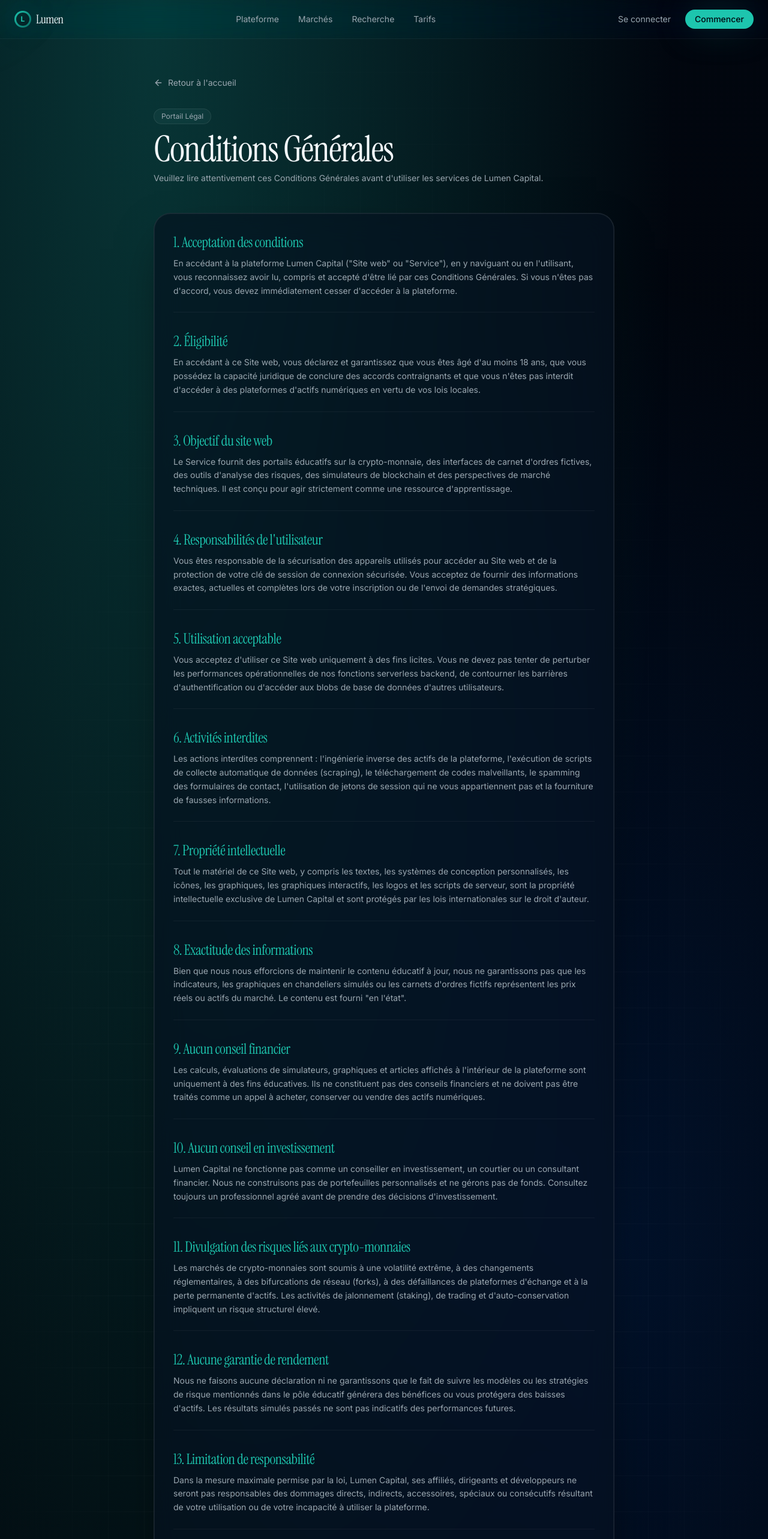
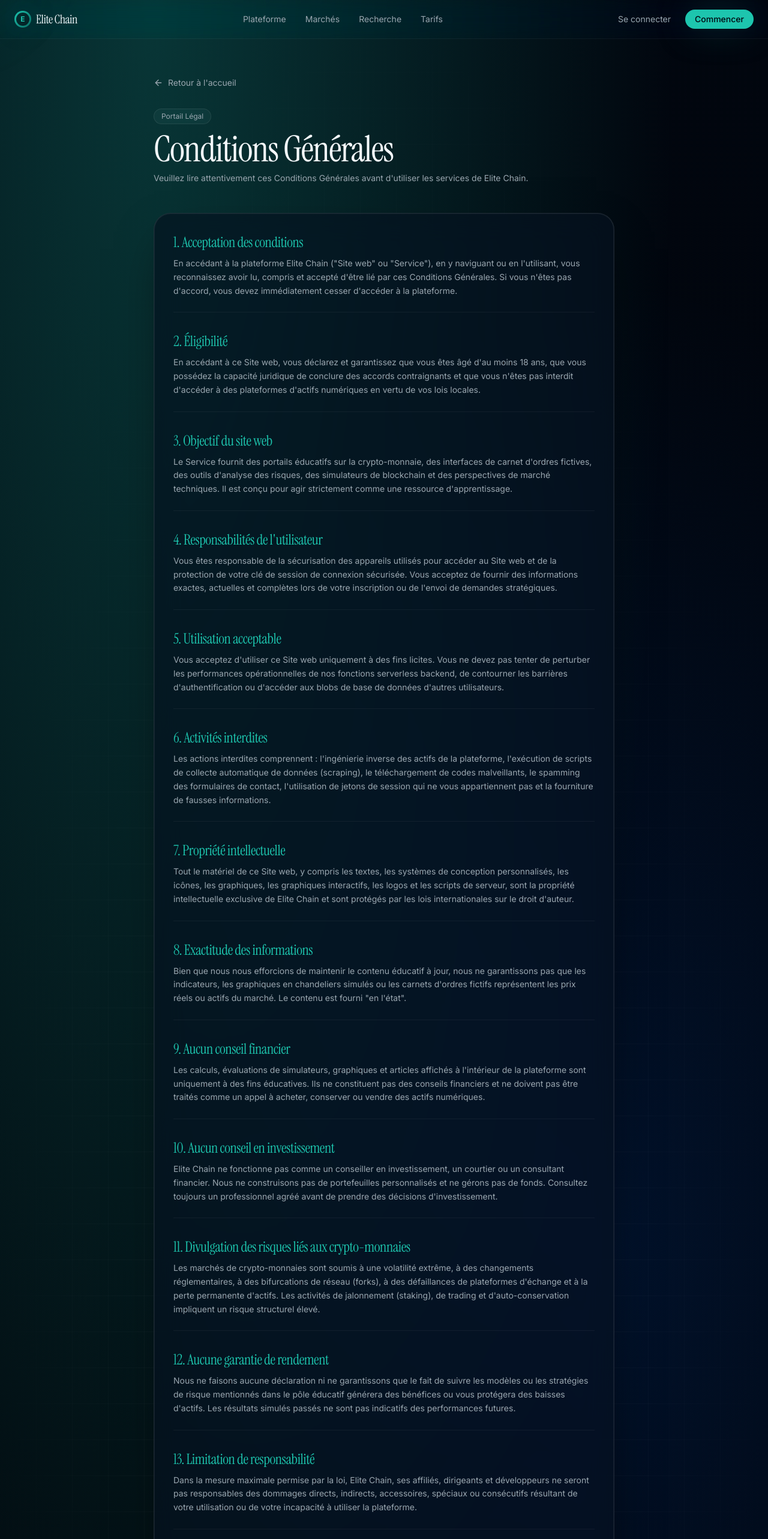
Before and after one commit to MohanPrasathSece/apex-capital, a React (Vite) app: page /terms in a window 1280 px wide. Shown: the top 2566 px of the page at 60% size. Built offline with nearby package versions, Linux system fonts and the light colour scheme.

Commit message:
design: update layout spacing and typography, keep original teal theme and Elite Chain branding

```diff
--- a/index.html
+++ b/index.html
@@ -3,12 +3,12 @@
   <head>
     <meta charset="UTF-8" />
     <meta name="viewport" content="width=device-width, initial-scale=1.0" />
-    <title>Lumen - Premium Crypto Investment Platform</title>
+    <title>Elite Chain - Premium Crypto Investment Platform</title>
     <meta
       name="description"
-      content="Lumen is a refined cryptocurrency investment platform built for serious investors. Smart portfolios, live analytics, institutional security."
+      content="Elite Chain is a refined cryptocurrency investment platform built for serious investors. Smart portfolios, live analytics, institutional security."
     />
-    <meta property="og:title" content="Lumen - Premium Crypto Investment Platform" />
+    <meta property="og:title" content="Elite Chain - Premium Crypto Investment Platform" />
     <meta
       property="og:description"
       content="Smart portfolios, live analytics, institutional security."
--- a/src/components/auth-modals.tsx
+++ b/src/components/auth-modals.tsx
@@ -170,7 +170,7 @@ export function AuthModals() {
             <div className="mt-6 text-center text-xs text-muted-foreground">
               {modal === "login" ? (
                 <>
-                  Nouveau sur Lumen ?{" "}
+                  Nouveau sur Elite Chain ?{" "}
                   <button
                     onClick={openSignup}
                     className="text-primary hover:underline cursor-pointer"
--- a/src/components/footer.tsx
+++ b/src/components/footer.tsx
@@ -81,10 +81,10 @@ export function Footer() {
                 <div className="absolute inset-0 rounded-lg bg-gradient-to-br from-primary to-primary/40 shadow-glow" />
                 <div className="absolute inset-[3px] rounded-md bg-background/80" />
                 <div className="absolute inset-0 grid place-items-center text-xs font-bold text-primary">
-                  L
+                  E
                 </div>
               </div>
-              <span className="font-display text-xl">Lumen</span>
+              <span className="font-display text-xl">Elite Chain</span>
             </div>
             <p className="mt-4 max-w-xs text-sm text-muted-foreground">
               Une plateforme d'investissement raffinée pour l'investisseur d'actifs numériques moderne.
@@ -138,7 +138,7 @@ export function Footer() {
           ))}
         </div>
         <div className="mt-16 flex flex-col items-start justify-between gap-4 border-t border-white/5 pt-8 text-xs text-muted-foreground md:flex-row md:items-center">
-          <div>© {new Date().getFullYear()} Lumen Capital. Tous droits réservés.</div>
+          <div>© {new Date().getFullYear()} Elite Chain. Tous droits réservés.</div>
         </div>
       </div>
     </footer>
--- a/src/components/loader.tsx
+++ b/src/components/loader.tsx
@@ -29,7 +29,7 @@ export function Loader() {
                 className="absolute inset-0 rounded-2xl bg-gradient-to-br from-primary to-primary/30 shadow-glow"
               />
               <div className="absolute inset-[5px] grid place-items-center rounded-xl bg-background">
-                <span className="font-display text-2xl text-primary">L</span>
+                <span className="font-display text-2xl text-primary">E</span>
               </div>
             </motion.div>
             <motion.div
@@ -38,7 +38,7 @@ export function Loader() {
               transition={{ delay: 0.3 }}
               className="mt-6 font-display text-xl tracking-wide"
             >
-              Lumen
+              Elite Chain
             </motion.div>
             <div className="mt-4 h-px w-32 overflow-hidden bg-white/10">
               <motion.div
--- a/src/components/nav.tsx
+++ b/src/components/nav.tsx
@@ -28,10 +28,10 @@ export function Nav() {
               <div className="absolute inset-0 rounded-lg bg-gradient-to-br from-primary to-primary/40 shadow-glow" />
               <div className="absolute inset-[3px] rounded-md bg-background/80 backdrop-blur" />
               <div className="absolute inset-0 grid place-items-center text-xs font-bold text-primary">
-                L
+                E
               </div>
             </div>
-            <span className="font-display text-xl tracking-tight">Lumen</span>
+            <span className="font-display text-xl tracking-tight">Elite Chain</span>
           </Link>
 
           {/* Desktop Navigation */}
--- a/src/components/sections/contact.tsx
+++ b/src/components/sections/contact.tsx
@@ -4,8 +4,8 @@ import { toast } from "sonner";
 
 const FAQ = [
   {
-    q: "Lumen est-il réglementé ?",
-    a: "Lumen Capital opère sous des entités agréées dans l'UE, au Royaume-Uni et aux États-Unis, avec les certifications SOC 2 Type II et ISO 27001.",
+    q: "Elite Chain est-il réglementé ?",
+    a: "Elite Chain opère sous des entités agréées dans l'UE, au Royaume-Uni et aux États-Unis, avec les certifications SOC 2 Type II et ISO 27001.",
   },
   {
     q: "Comment les actifs sont-ils conservés ?",
@@ -119,7 +119,7 @@ export function ContactSection() {
 
             <div className="mt-10 space-y-3">
               {[
-                ["hello@lumen.capital", "E-mail"],
+                ["hello@elitechain.capital", "E-mail"],
                 ["+1 (415) 555-0182", "Téléphone"],
                 ["San Francisco · Londres · Singapour", "Bureaux"],
               ].map(([v, l]) => (
--- a/src/components/sections/hero.tsx
+++ b/src/components/sections/hero.tsx
@@ -153,8 +153,8 @@ export function Hero() {
           transition={{ delay: 0.45 }}
           className="mx-auto mt-6 max-w-xl text-center text-base text-muted-foreground sm:text-lg"
         >
-          Lumen est la plateforme de portefeuille raffinée pour les investisseurs sérieux en actifs numériques. Conçue avec une sécurité institutionnelle, pensée pour l'élégance.
-        </motion.p>
+          Elite Chain est la plateforme de portefeuille raffinée pour les investisseurs sérieux en actifs numériques. Conçue avec une sécurité institutionnelle, pensée pour l'élégance.
+</motion.p>
 
         <motion.div
           initial={{ opacity: 0, y: 20 }}
@@ -193,7 +193,7 @@ export function Hero() {
                 <span className="h-2.5 w-2.5 rounded-full bg-red-400/70" />
                 <span className="h-2.5 w-2.5 rounded-full bg-yellow-400/70" />
                 <span className="h-2.5 w-2.5 rounded-full bg-green-400/70" />
-                <div className="ml-4 text-xs text-muted-foreground">lumen.app / portefeuille</div>
+                <div className="ml-4 text-xs text-muted-foreground">elitechain.app / portefeuille</div>
               </div>
               <div className="grid gap-6 md:grid-cols-[1.5fr_1fr]">
                 <div>
--- a/src/components/sections/why-choose.tsx
+++ b/src/components/sections/why-choose.tsx
@@ -41,7 +41,7 @@ export function WhyChoose() {
           className="mx-auto max-w-2xl text-center"
         >
           <div className="inline-flex rounded-full glass px-3 py-1 text-xs text-muted-foreground">
-            Pourquoi Lumen
+            Pourquoi Elite Chain
           </div>
           <h2 className="mt-4 text-4xl md:text-6xl">
             Conçu pour la <span className="text-gradient italic">conviction</span>
--- a/src/pages/terms.tsx
+++ b/src/pages/terms.tsx
@@ -12,7 +12,7 @@ export default function TermsConditions() {
   const sections = [
     {
       title: "1. Acceptation des conditions",
-      text: 'En accédant à la plateforme Lumen Capital ("Site web" ou "Service"), en y naviguant ou en l\'utilisant, vous reconnaissez avoir lu, compris et accepté d\'être lié par ces Conditions Générales. Si vous n\'êtes pas d\'accord, vous devez immédiatement cesser d\'accéder à la plateforme.',
+      text: 'En accédant à la plateforme Elite Chain ("Site web" ou "Service"), en y naviguant ou en l\'utilisant, vous reconnaissez avoir lu, compris et accepté d\'être lié par ces Conditions Générales. Si vous n\'êtes pas d\'accord, vous devez immédiatement cesser d\'accéder à la plateforme.',
     },
     {
       title: "2. Éligibilité",
@@ -36,7 +36,7 @@ export default function TermsConditions() {
     },
     {
       title: "7. Propriété intellectuelle",
-      text: "Tout le matériel de ce Site web, y compris les textes, les systèmes de conception personnalisés, les icônes, les graphiques, les graphiques interactifs, les logos et les scripts de serveur, sont la propriété intellectuelle exclusive de Lumen Capital et sont protégés par les lois internationales sur le droit d'auteur.",
+      text: "Tout le matériel de ce Site web, y compris les textes, les systèmes de conception personnalisés, les icônes, les graphiques, les graphiques interactifs, les logos et les scripts de serveur, sont la propriété intellectuelle exclusive de Elite Chain et sont protégés par les lois internationales sur le droit d'auteur.",
     },
     {
       title: "8. Exactitude des informations",
@@ -48,7 +48,7 @@ export default function TermsConditions() {
     },
     {
       title: "10. Aucun conseil en investissement",
-      text: "Lumen Capital ne fonctionne pas comme un conseiller en investissement, un courtier ou un consultant financier. Nous ne construisons pas de portefeuilles personnalisés et ne gérons pas de fonds. Consultez toujours un professionnel agréé avant de prendre des décisions d'investissement.",
+      text: "Elite Chain ne fonctionne pas comme un conseiller en investissement, un courtier ou un consultant financier. Nous ne construisons pas de portefeuilles personnalisés et ne gérons pas de fonds. Consultez toujours un professionnel agréé avant de prendre des décisions d'investissement.",
     },
     {
       title: "11. Divulgation des risques liés aux crypto-monnaies",
@@ -60,11 +60,11 @@ export default function TermsConditions() {
     },
     {
       title: "13. Limitation de responsabilité",
-      text: "Dans la mesure maximale permise par la loi, Lumen Capital, ses affiliés, dirigeants et développeurs ne seront pas responsables des dommages directs, indirects, accessoires, spéciaux ou consécutifs résultant de votre utilisation ou de votre incapacité à utiliser la plateforme.",
+      text: "Dans la mesure maximale permise par la loi, Elite Chain, ses affiliés, dirigeants et développeurs ne seront pas responsables des dommages directs, indirects, accessoires, spéciaux ou consécutifs résultant de votre utilisation ou de votre incapacité à utiliser la plateforme.",
     },
     {
       title: "14. Indemnisation",
-      text: "Vous acceptez d'indemniser, de défendre et de dégager de toute responsabilité Lumen Capital, ses administrateurs, employés et développeurs contre toute réclamation, perte ou responsabilité juridique découlant de votre violation de ces Conditions ou d'une mauvaise utilisation du Site web.",
+      text: "Vous acceptez d'indemniser, de défendre et de dégager de toute responsabilité Elite Chain, ses administrateurs, employés et développeurs contre toute réclamation, perte ou responsabilité juridique découlant de votre violation de ces Conditions ou d'une mauvaise utilisation du Site web.",
     },
     {
       title: "15. Liens tiers",
@@ -96,7 +96,7 @@ export default function TermsConditions() {
     },
     {
       title: "22. Coordonnées de contact",
-      text: "Pour toute demande concernant ces Conditions, veuillez contacter notre service juridique à hello@lumen.capital.",
+      text: "Pour toute demande concernant ces Conditions, veuillez contacter notre service juridique à hello@elitechain.capital.",
     },
     {
       title: "23. Date de dernière mise à jour",
@@ -131,7 +131,7 @@ export default function TermsConditions() {
               Conditions Générales
             </h1>
             <p className="mt-2 text-muted-foreground text-sm">
-              Veuillez lire attentivement ces Conditions Générales avant d'utiliser les services de Lumen Capital.
+              Veuillez lire attentivement ces Conditions Générales avant d'utiliser les services de Elite Chain.
             </p>
           </div>
 
```
Also changed, not shown: src/pages/app.tsx (+8 -8 lines), src/pages/privacy.tsx (+4 -4 lines), 1 other file (tests, documents, lock files or other folders).
